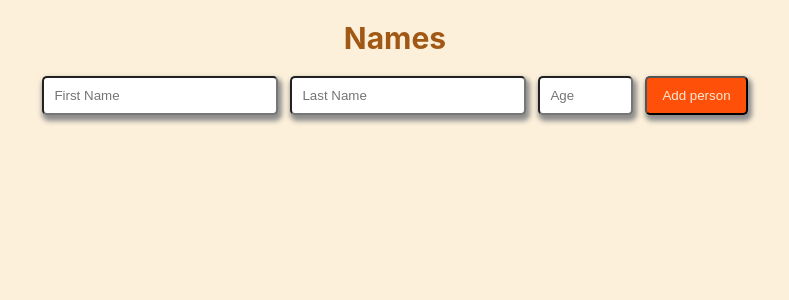
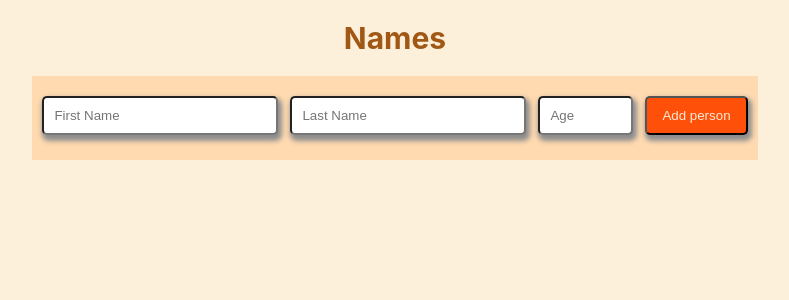
Before and after one commit to haelina/nametable-front, a React (Create React App) app: page / in a window 1280 px wide. Shown: the top 300 px of the page, without its empty margins (245-1034 px from the left). Built offline with nearby package versions, Linux system fonts and the light colour scheme.

Commit message:
Add bg color to AddPersonForm component

```diff
--- a/src/components/AddPersonForm.css
+++ b/src/components/AddPersonForm.css
@@ -4,7 +4,8 @@
   flex-wrap: wrap;
   justify-content: space-between;
   align-content: center;
-  margin: 5px 10px;
+  padding: 20px 10px;
+  background-color: rgb(255, 218, 176);
 }
 
 .inputs > * {
```
